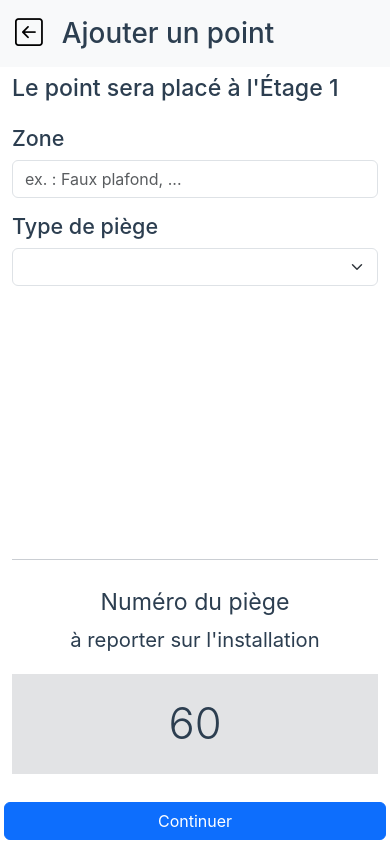
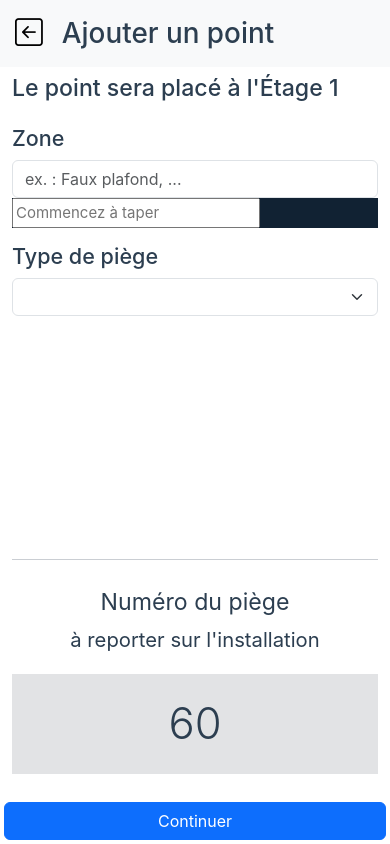
Before and after one commit to 24eme/OpenCarto, a Vue app: page /etage1/point/add in a window 390 px wide. Built offline with nearby package versions, Linux system fonts and the light colour scheme.

Commit message:
WIP: autocomplete
fuzzy search + accent + css très basique

TODO: filtrage en mobile. Actuellement, ça fuzzyfind que quand le
clavier est fermé...

```diff
--- /dev/null
+++ b/src/components/Autocomplete.vue
@@ -0,0 +1,114 @@
+<script setup>
+import { ref, computed, watch } from "vue";
+
+const props = defineProps({
+    name: {
+        type: String,
+        required: true,
+        default: "autocomplete",
+    },
+    placeholder: {
+        type: String,
+        required: false,
+        default: "Commencez à taper",
+    },
+    disabled: {
+        type: Boolean,
+        required: false,
+        default: false,
+    },
+    options: {
+        type: Array,
+        required: true,
+        default: [],
+    },
+    maxItems: {
+        type: Number,
+        required: false,
+        default: 5,
+    },
+});
+
+const focused = ref(false);
+const textFilter = ref("");
+
+const filteredOptions = computed(() => {
+    return props.options
+        .filter((option) => fuzzysearch(textFilter.value, option))
+        .slice(0, props.maxItems);
+});
+
+function fuzzysearch(needle, haystack) {
+    // @see https://github.com/bevacqua/fuzzysearch/blob/9873ea0/index.js
+    const hlen = haystack.length;
+    const nlen = needle.length;
+
+    needle = needle
+        .toLocaleUpperCase()
+        .normalize("NFD") // @see https://stackoverflow.com/a/37511463
+        .replace(/\p{Diacritic}/gu, "");
+    haystack = haystack
+        .toLocaleUpperCase()
+        .normalize("NFD")
+        .replace(/\p{Diacritic}/gu, "");
+
+    if (nlen > hlen) {
+        return false;
+    }
+
+    if (nlen === hlen) {
+        // @see https://github.com/bevacqua/fuzzysearch/pull/28/changes
+        return haystack.startsWith(needle);
+    }
+
+    outer: for (let i = 0, j = 0; i < nlen; i++) {
+        var nch = needle.charCodeAt(i);
+        while (j < hlen) {
+            if (haystack.charCodeAt(j++) === nch) {
+                continue outer;
+            }
+        }
+        return false;
+    }
+    return true;
+}
+</script>
+
+<template>
+    <div class="wrapper">
+        <input
+            :name="name"
+            :placeholder="placeholder"
+            :disabled="disabled"
+            v-model="textFilter"
+            @focus="focused = true"
+            @blur="focused = false"
+        />
+        <div class="autocomplete-options" v-show="focused">
+            <div
+                class="autocomplete-option"
+                v-for="option in filteredOptions"
+                @pointerdown="textFilter = option"
+            >
+                {{ option }}
+            </div>
+        </div>
+    </div>
+</template>
+
+<style scoped>
+.wrapper {
+    background-color: #123;
+}
+.autocomplete-options {
+    width: 100px;
+    height: 100px;
+    background-color: darkorchid;
+}
+.autocomplete-option {
+    cursor: pointer;
+    &:hover {
+        background-color: #ddd;
+    }
+}
+</style>
--- a/src/views/AddInfoPointView.vue
+++ b/src/views/AddInfoPointView.vue
@@ -3,6 +3,7 @@ import { pointData } from "@/store/pointData.js";
 import { etagesConfig, etageid2label } from "@/store/etages.js";
 import { useRoute } from "vue-router";
 import { computed } from "vue";
+import Autocomplete from "@/components/Autocomplete.vue";
 
 const route = useRoute();
 
@@ -51,8 +52,20 @@ const etageLabel = computed(() => {
                     class="form-control"
                     type="text"
                     placeholder="ex. : Faux plafond, ..."
+                    list="zones-preexistantes"
+                />
+                <Autocomplete
                     v-model="pointData.zone"
-                />
+                    name="autocomplete-zones"
+                    :options="[
+                        'Banane',
+                        'Pomme',
+                        'Ananas',
+                        'Grapes',
+                        'Strawberry',
+                        'Kiwi',
+                    ]"
+                ></Autocomplete>
             </div>
 
             <div class="my-2 mb-auto">
```
